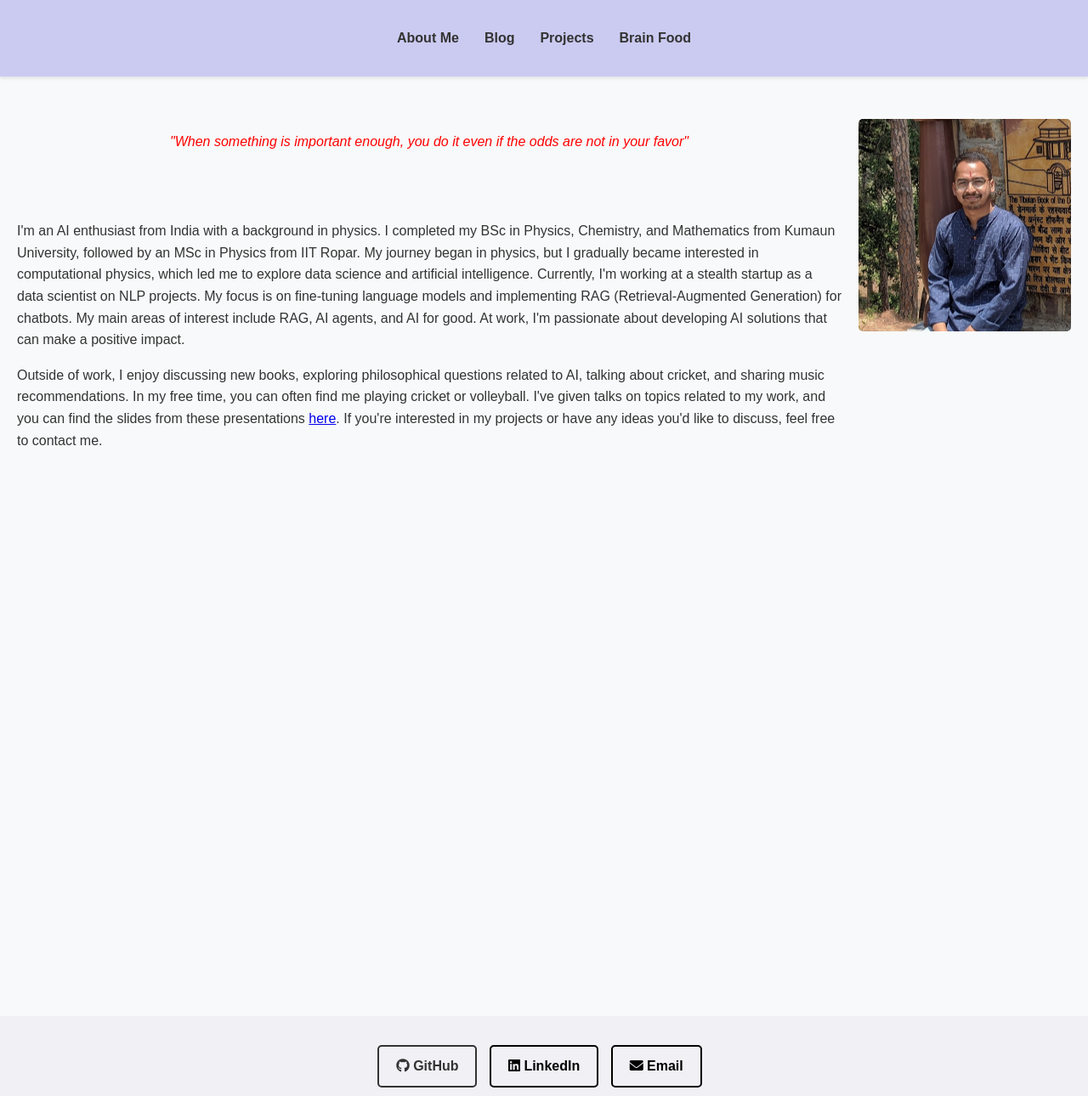
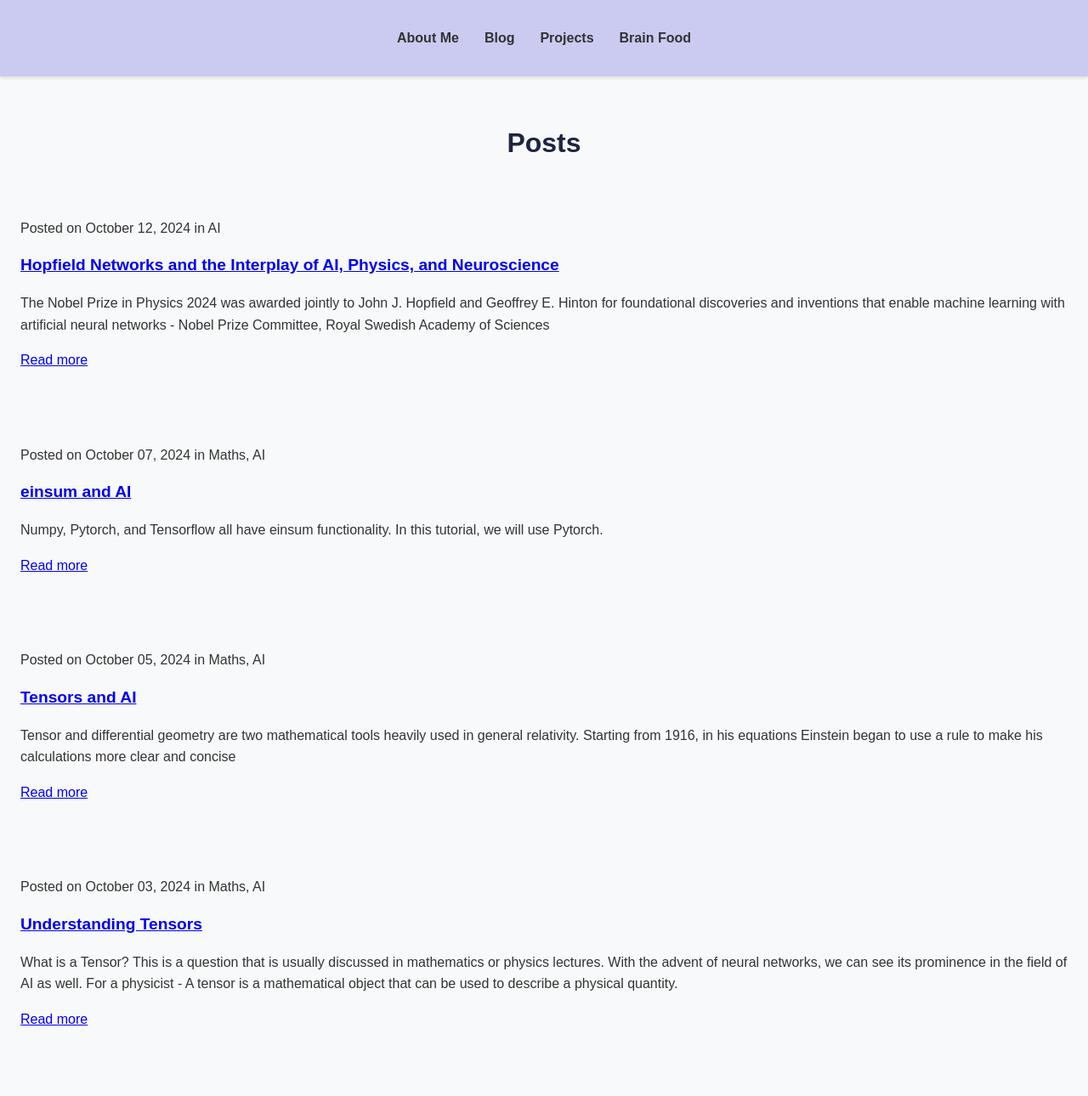
Before and after one commit to adhikarinarayan/adhikarinarayan.github.io, a Jekyll site: the page built from index.md, in a window 1280 px wide and 1290 px high. Shown: the whole window at 85% size. Built offline with Jekyll 4.4.1, drawn with Linux system fonts in a browser that asks for light colours.

Commit message:
Update index.md

```diff
--- a/index.md
+++ b/index.md
@@ -1,39 +1,16 @@
 ---
 layout: default
-title: About Me
+title: Recent Posts
 ---
 
-<head>
-  <link rel="stylesheet" href="https://cdnjs.cloudflare.com/ajax/libs/font-awesome/6.0.0/css/all.min.css">
-</head>
 
-<img src="/assets/images/profile11.jpg" alt="Your Name" class="profile-picture">
+<div class="blog-heading"> <h1> Posts </h1> </div>
 
-<div class="profile-container">
-  <div class="content">
-    <blockquote>
-      <p>"When something is important enough, you do it even if the odds are not in your favor"</p>
-    </blockquote>
-    <p>
-      I'm an AI enthusiast from India with a background in physics. I completed my BSc in Physics, Chemistry, and Mathematics from Kumaun University, followed by an MSc in Physics from IIT Ropar. My journey began in physics, but I gradually became interested in computational physics, which led me to explore data science and artificial intelligence. Currently, I'm working at a stealth startup as a data scientist on NLP projects. My focus is on fine-tuning language models and implementing RAG (Retrieval-Augmented Generation) for chatbots. My main areas of interest include RAG, AI agents, and AI for good. At work, I'm passionate about developing AI solutions that can make a positive impact.
-    </p>
-    <p>
-      Outside of work, I enjoy discussing new books, exploring philosophical questions related to AI, talking about cricket, and sharing music recommendations. In my free time, you can often find me playing cricket or volleyball. I've given talks on topics related to my work, and you can find the slides from these presentations <a href="https://github.com/adhikarinarayan/talks">here</a>. If you're interested in my projects or have any ideas you'd like to discuss, feel free to contact me.
-    </p>
-
-  </div>
-</div>
-
-  <div class="bottom-social">
-    <div class="social-buttons">
-        <a href="https://github.com/adhikarinarayan" class="button github-button">
-            <i class="fab fa-github"></i> GitHub
-        </a>
-        <a href="https://www.linkedin.com/in/adhikarinarayan/" class="button">
-            <i class="fab fa-linkedin"></i> LinkedIn
-        </a>
-        <a href="mailto:n.adhikari2010@gmail.com" class="button">
-            <i class="fas fa-envelope"></i> Email
-        </a>
-    </div>
-</div>
+{% for post in site.posts %}
+  <article>
+    <p class="post-meta">Posted on {{ post.date | date: "%B %d, %Y" }} {% if post.categories %} in {{ post.categories | join: ", " }} {% endif %}</p>
+    <h2><a href="{{ post.url | relative_url }}">{{ post.title }}</a></h2>
+    <p>{{ post.excerpt }}</p>
+    <p><a href="{{ post.url | relative_url }}" class="read-more-link">Read more</a></p>
+  </article>
+{% endfor %}
```
